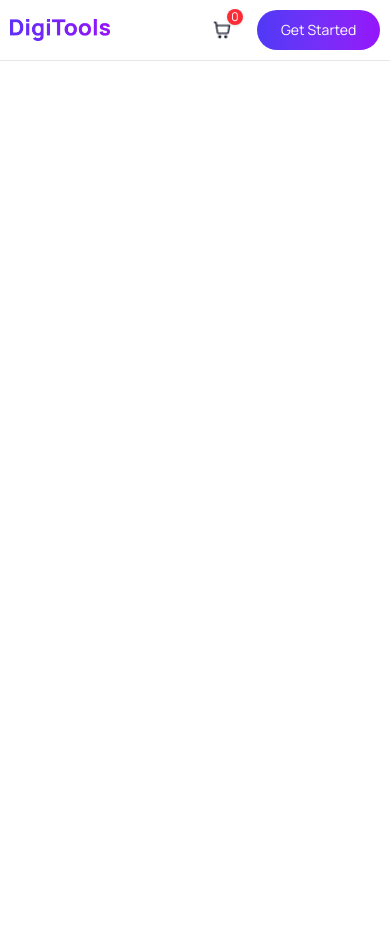
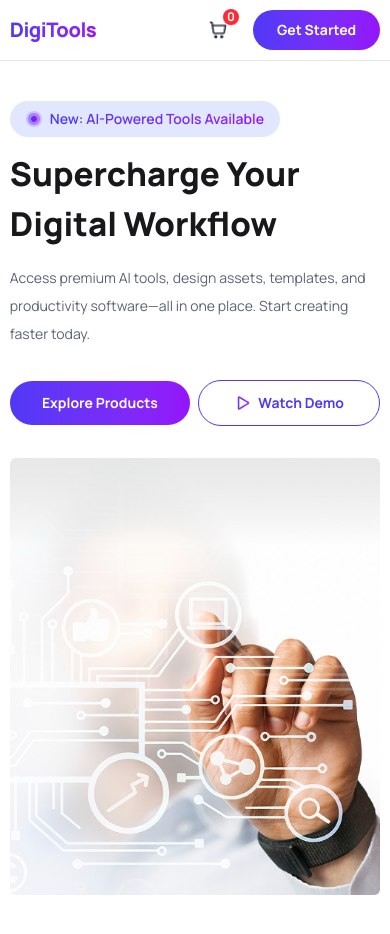
Before and after one commit to bayjid-alom/digitools-platform, a React (Vite) app: page / in a window 390 px wide. Before the commit the page ends 844 px from the top, so only its background shows below. Built offline with nearby package versions, Linux system fonts and the light colour scheme.

Commit message:
Create responsive banner section with gradient styling

```diff
--- a/src/App.jsx
+++ b/src/App.jsx
@@ -1,4 +1,5 @@
 import './App.css'
+import Banner from './components/Banner/Banner'
 import Navbar from './components/Navbar/Navbar'
 
 function App() {
@@ -7,6 +8,7 @@ function App() {
   return (
     <>
       <Navbar></Navbar>
+      <Banner></Banner>
     </>
   )
 }
--- a/src/components/Banner/Banner.jsx
+++ b/src/components/Banner/Banner.jsx
@@ -1,10 +1,52 @@
 import React from 'react';
+import bannerImage from '../../assets/banner.png';
+import circle from '../../assets/circle.png'
+import playIcon from '../../assets/play.png'
 
 const Banner = () => {
     return (
-        <div>
+        <section className='my-10 md:my-20 lg:my-[80px]'>
 
-        </div>
+            <div className='w-[95%] md:w-[88%] lg:w-[80%]  mx-auto flex flex-col md:flex-row gap-8 md:gap-15 justify-between items-center'>
+
+                <div className='banner-content max-w-[640px]'>
+
+                    <div className="inline-flex max-w-full mb-3 items-center gap-2 rounded-full bg-[#E1E7FF] px-4 py-2">
+                        <img className="h-4 w-4 shrink-0 object-contain" src={circle} alt="" />
+                        <p className="whitespace-nowrap bg-gradient-to-r from-[#4F39F6] to-[#9514FA] bg-clip-text text-sm font-semibold text-transparent">
+                            New: AI-Powered Tools Available
+                        </p>
+                    </div>
+
+                    <h1 className='text-[33px] md:text-[40px] lg:text-[70px] font-extrabold mb-4'>Supercharge Your Digital Workflow</h1>
+
+                    <p className="mt-4  text-sm leading-7 text-[#5B6475] sm:text-base sm:leading-8">
+                        Access premium AI tools, design assets, templates, and productivity
+                        software—all in one place. Start creating faster today.
+                    </p>
+
+                    <div className="buttons mt-8 flex items-center gap-2">
+                        <button className="flex-1 min-w-0 rounded-full bg-gradient-to-r from-[#4F39F6] to-[#9514FA] px-3 py-3 text-sm font-bold text-white whitespace-nowrap transition-all duration-300 hover:from-[#3D28D8] hover:to-[#7E0EDB] active:scale-95">
+                            Explore Products
+                        </button>
+
+                        <button className="flex-1 min-w-0 inline-flex items-center justify-center gap-2 whitespace-nowrap rounded-full border border-[#4F39F6] px-3 py-3 text-sm font-bold text-[#4F39F6] transition-all duration-300 hover:bg-[#4F39F6] hover:text-white active:scale-95">
+                            <img className="h-4 w-4 shrink-0 object-contain" src={playIcon} alt="" />
+                            Watch Demo
+                        </button>
+                    </div>
+
+
+                </div>
+
+
+
+                <div className='banner-image  max-w-[500px] w-full'>
+                    <img className='max-w-[500px] w-[100%]' src={bannerImage} alt="banner image" />
+                </div>
+            </div>
+
+        </section>
     );
 };
 
--- a/src/components/Navbar/Navbar.jsx
+++ b/src/components/Navbar/Navbar.jsx
@@ -1,7 +1,6 @@
 import React from 'react';
 import Links from './Links';
 import navCartImage from '../../assets/products/shopping-cart.png'
-import navLogo from '../../assets/products/DigiTools-logo.png'
 
 
 const navLinks = [
@@ -24,13 +23,11 @@ const Navbar = () => {
             <nav className='w-[95%] md:w-[88%] lg:w-[80%] mx-auto flex justify-between items-center'>
 
                 {/* Nav Start */}
-                <div className="w-[100px] shrink-0 md:w-[140px]">
-                    <img
-                        className="w-full object-contain"
-                        src={navLogo}
-                        alt="DigiTools logo"
-                    />
-                </div>
+
+                <h3 className="whitespace-nowrap bg-gradient-to-r from-[#4F39F6] to-[#9514FA] bg-clip-text text-xl font-extrabold tracking-tight text-transparent sm:text-2xl lg:text-3xl">
+                    DigiTools
+                </h3>
+
 
                 {/* Navbar Center */}
                 <ul className='hidden md:flex md:gap-6 lg:gap-8 items-center'>
--- a/src/index.css
+++ b/src/index.css
@@ -4,7 +4,7 @@
 @plugin "daisyui";
 
 
-* {
+body {
   font-family: "Manrope", sans-serif;
   font-optical-sizing: auto;
   font-weight: 400;
```
Also changed, not shown: src/assets/circle.png (added), 1 other file (tests, documents, lock files or other folders).
